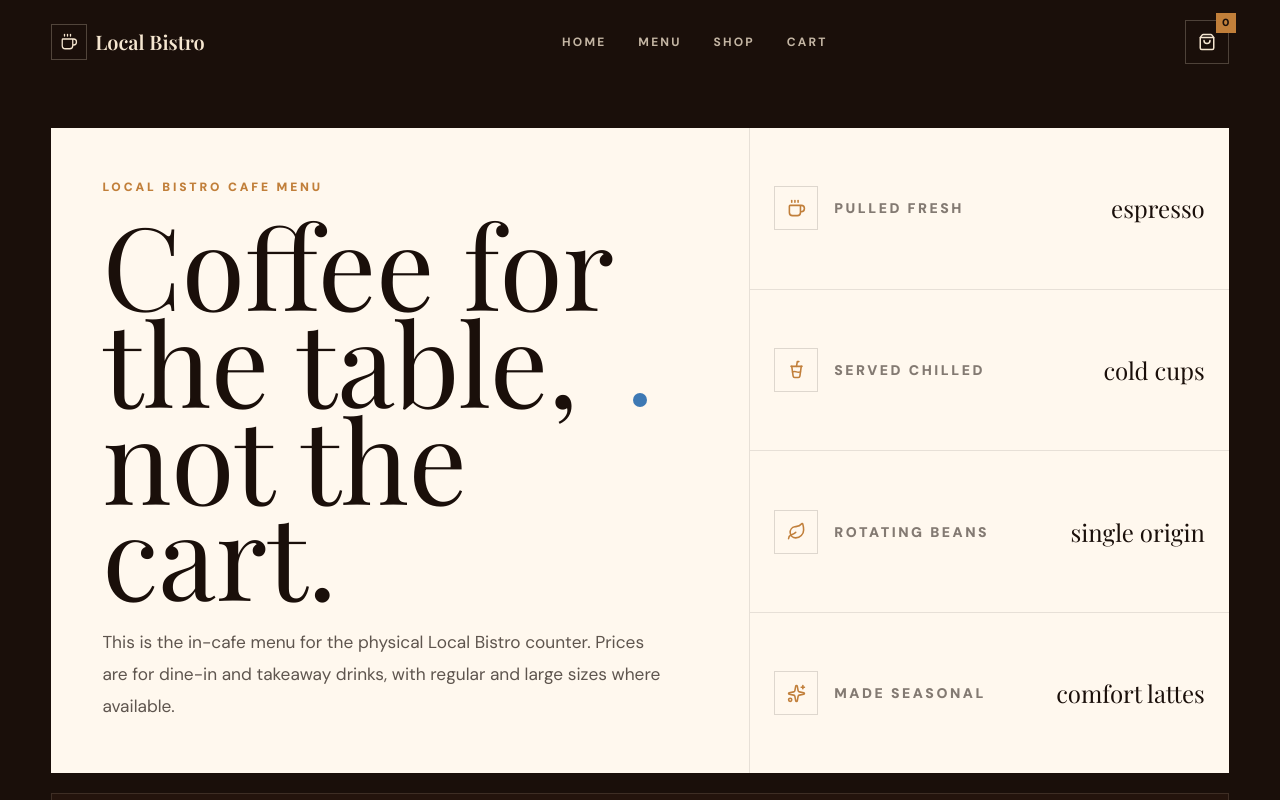
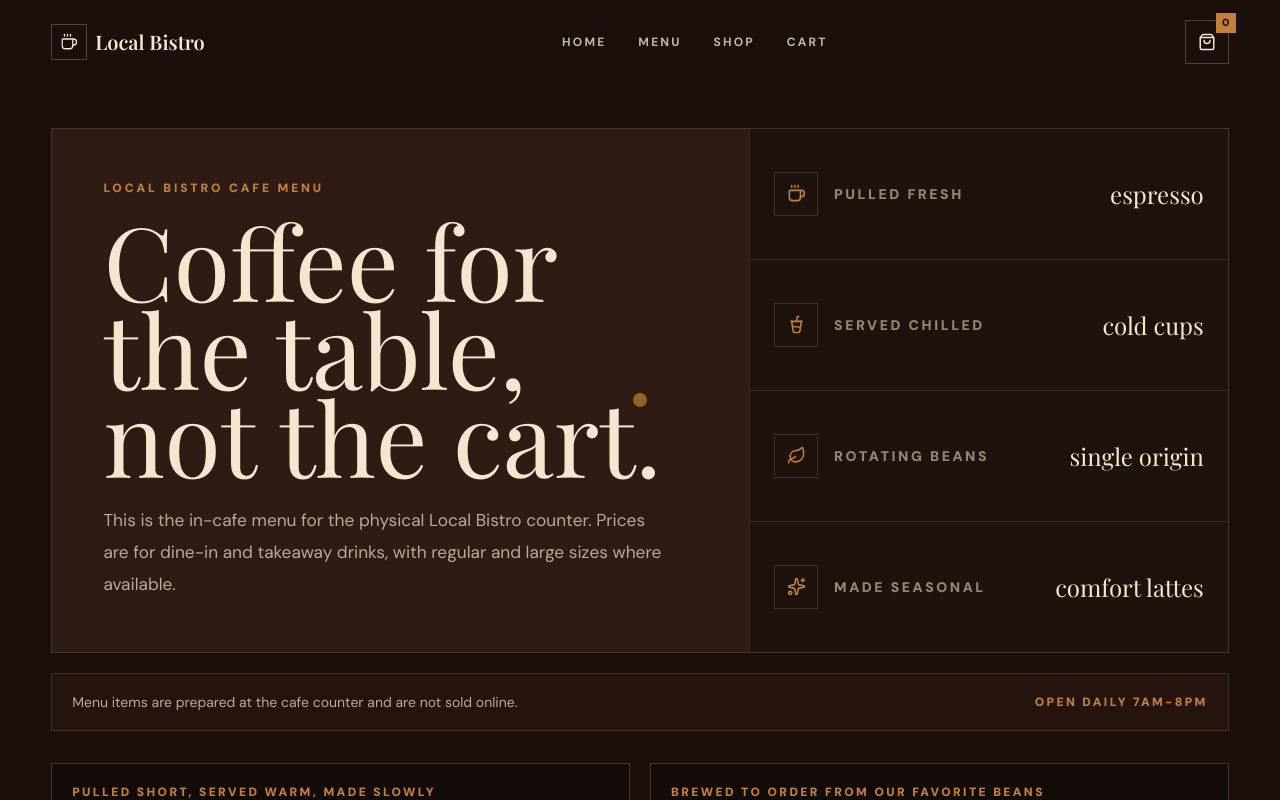
Before and after one commit to fakhrul62/localbistro, a Next.js app: page /menu in a window 1280 px wide. Shown: the top 800 px of the page. Built offline with nearby package versions, Linux system fonts and the light colour scheme; a web font is replaced by a local one.

Commit message:
Refine cafe menu hero and headings

```diff
--- a/app/menu/page.tsx
+++ b/app/menu/page.tsx
@@ -72,30 +72,30 @@ export default function MenuPage() {
     <PageReveal>
       <main ref={pageRef} className="section-pad bg-[#1a0f0a] pb-[clamp(4.5rem,8vw,7rem)] pt-32">
         <section className="container-fluid">
-          <div className="cream-panel grid gap-8 overflow-hidden lg:grid-cols-[1fr_0.72fr]">
+          <div className="lb-card grid gap-8 overflow-hidden border-[#f5e6d0]/14 bg-[#24140d] lg:grid-cols-[1fr_0.72fr]">
             <div className="p-[clamp(1.5rem,4vw,4rem)]">
               <p className="mb-5 text-xs font-black uppercase tracking-[0.24em] text-[#c17f3a]">
                 Local Bistro cafe menu
               </p>
-              <h1 className="menu-hero-title font-display max-w-4xl text-[clamp(3.7rem,9vw,9rem)] leading-[0.84]">
+              <h1 className="menu-hero-title font-display max-w-4xl text-[clamp(3.25rem,8vw,8rem)] leading-[0.86] text-[#f5e6d0]">
                 Coffee for the table, not the cart.
               </h1>
-              <p className="menu-intro-item mt-6 max-w-2xl text-[clamp(1rem,1.35vw,1.2rem)] leading-8 text-[#1a0f0a]/70">
+              <p className="menu-intro-item mt-6 max-w-2xl text-[clamp(1rem,1.35vw,1.2rem)] leading-8 text-[#f5e6d0]/70">
                 This is the in-cafe menu for the physical Local Bistro counter. Prices are for dine-in and takeaway drinks, with regular and large sizes where available.
               </p>
             </div>
-            <div className="grid border-t border-[#1a0f0a]/10 lg:border-l lg:border-t-0">
+            <div className="grid border-t border-[#f5e6d0]/10 bg-[#120b08]/56 lg:border-l lg:border-t-0">
               {menuHighlights.map((item) => (
-                <div key={item.label} className="menu-intro-item flex items-center justify-between gap-5 border-b border-[#1a0f0a]/10 px-6 py-5 last:border-b-0">
+                <div key={item.label} className="menu-intro-item flex items-center justify-between gap-5 border-b border-[#f5e6d0]/10 px-6 py-5 last:border-b-0">
                   <div className="flex items-center gap-4">
-                    <span className="grid h-11 w-11 place-items-center border border-[#1a0f0a]/14 text-[#c17f3a]">
+                    <span className="grid h-11 w-11 place-items-center border border-[#f5e6d0]/14 text-[#c17f3a]">
                       <item.icon size={19} />
                     </span>
-                    <span className="text-sm font-black uppercase tracking-[0.18em] text-[#1a0f0a]/54">
+                    <span className="text-sm font-black uppercase tracking-[0.18em] text-[#f5e6d0]/54">
                       {item.label}
                     </span>
                   </div>
-                  <span className="font-display text-2xl text-[#1a0f0a]">{item.value}</span>
+                  <span className="font-display text-2xl text-[#f5e6d0]">{item.value}</span>
                 </div>
               ))}
             </div>
@@ -118,7 +118,7 @@ export default function MenuPage() {
                     <p className="mb-2 text-xs font-black uppercase tracking-[0.2em] text-[#c17f3a]">
                       {section.note}
                     </p>
-                    <h2 className="font-display text-[clamp(2.35rem,4vw,4.25rem)] leading-[0.9]">
+                    <h2 className="font-display whitespace-nowrap text-[clamp(2.05rem,3vw,3.6rem)] leading-[0.9]">
                       {section.title}
                     </h2>
                   </div>
```
